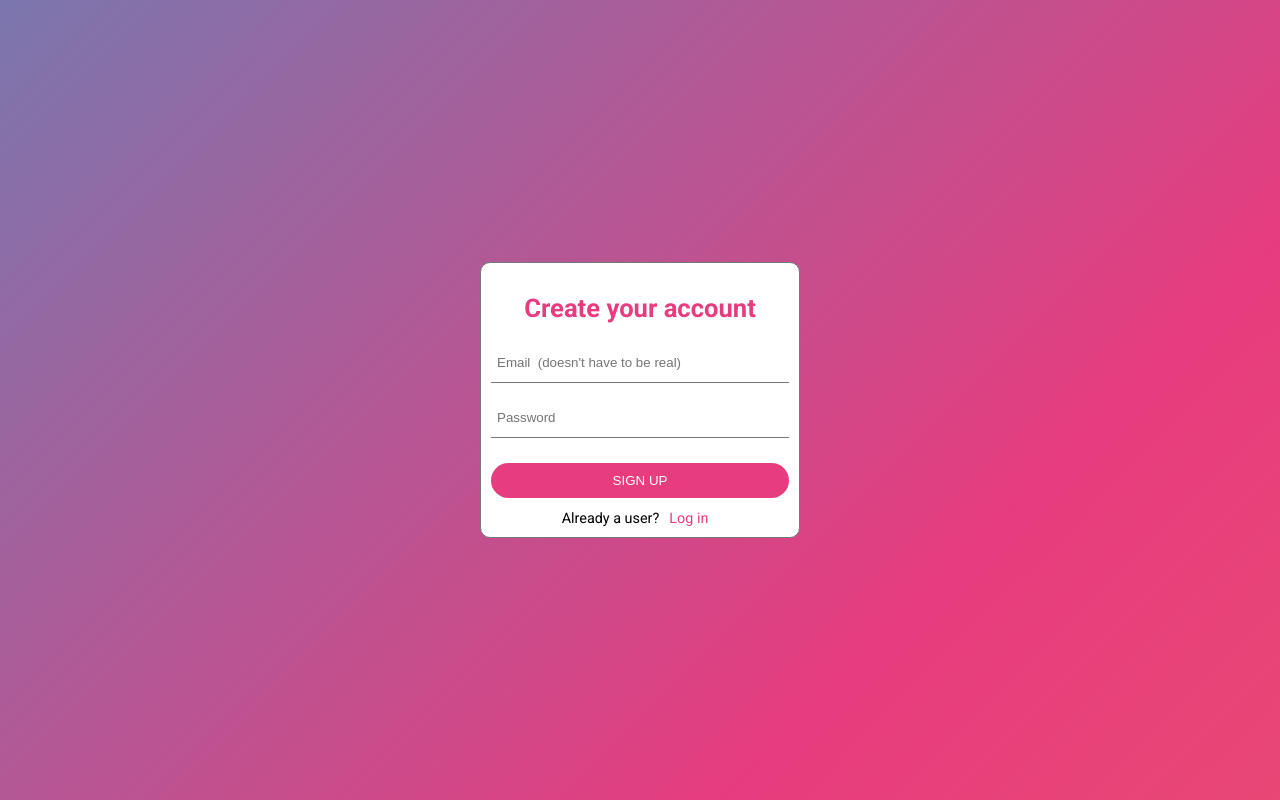
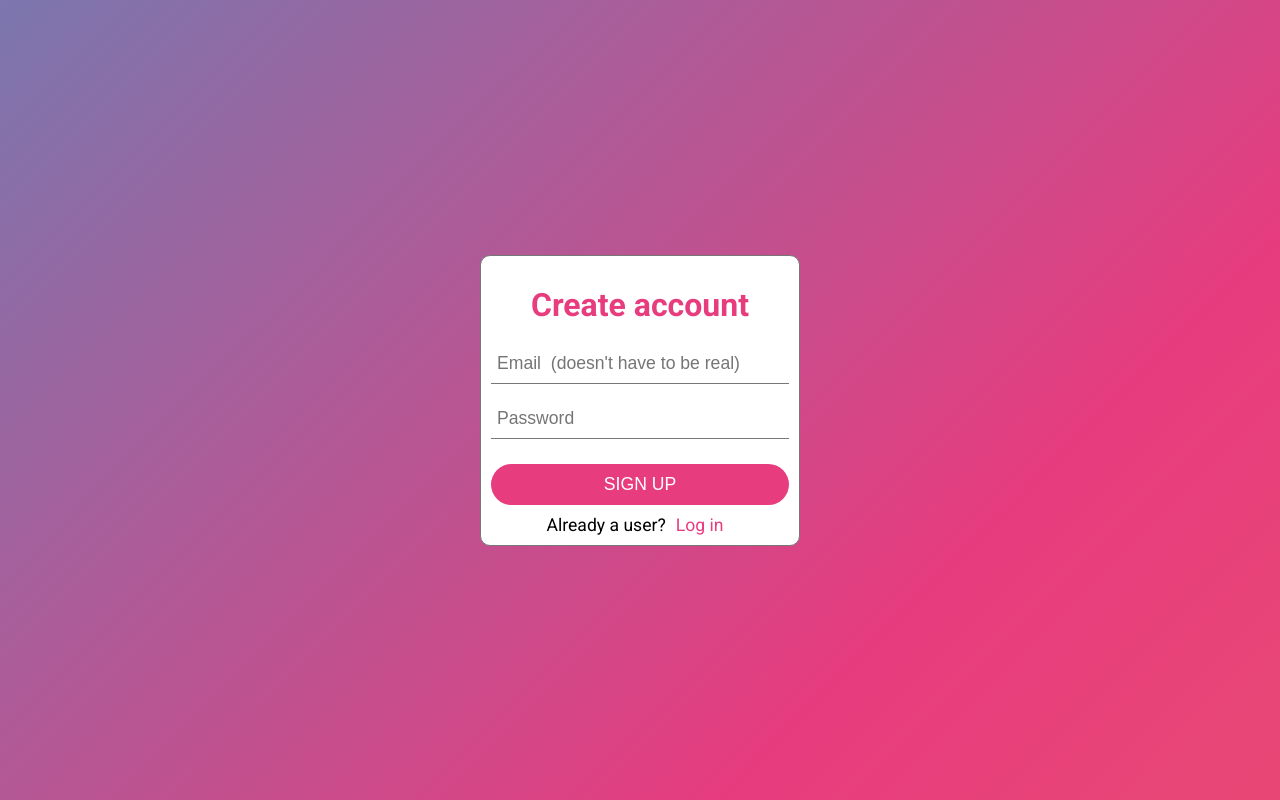
Before and after one commit to thanosoncode/minisocial, a React (Create React App) app: page / in a window 1280 px wide. Built offline with nearby package versions, Linux system fonts and the light colour scheme; no server answers.

Commit message:
font-sizes

```diff
--- a/src/Auth.js
+++ b/src/Auth.js
@@ -77,7 +77,7 @@ function Auth() {
     <AuthContainer>
       {!isMember && (
         <Form onSubmit={register} autoComplete="off">
-          <h3>Create your account</h3>
+          <h3>Create account</h3>
           <p>{errorRegister}</p>
           <input
             autoComplete="off"
--- a/src/Auth.styled.js
+++ b/src/Auth.styled.js
@@ -19,12 +19,12 @@ export const Form = styled.form`
   h3 {
     color: ${({ theme }) => theme.color};
     margin: 20px 0 10px 0;
-    font-size: 1.6em;
+    font-size: 2rem;
     text-align: center;
   }
 
   p {
-    font-size: 0.9em;
+    font-size: 1.1remem;
     margin-bottom: 10px;
   }
 
@@ -35,6 +35,7 @@ export const Form = styled.form`
     outline: none;
     border-bottom: 1px solid #777;
     padding-left: 6px;
+    font-size: 1.1rem;
   }
 
   button {
@@ -47,6 +48,7 @@ export const Form = styled.form`
     color: white;
     padding: 10px 0;
     text-transform: uppercase;
+    font-size: 1.1rem;
   }
 
   button:hover {
@@ -61,7 +63,7 @@ export const Form = styled.form`
     text-align: center;
   }
   span {
-    font-size: 0.9em;
+    font-size: 1.1rem;
     margin-right: 10px;
   }
 
--- a/src/Crud.styled.js
+++ b/src/Crud.styled.js
@@ -12,7 +12,7 @@ export const StyledNav = styled.header`
   align-items: center;
   margin-right: 10px;
   margin-bottom: 40px;
-  font-size: 0.9em;
+  font-size: 1.1rem;
 
   ul {
     display: flex;
@@ -43,6 +43,7 @@ export const StyledNav = styled.header`
     transition: 0.3s ease;
     background: none;
     border: none;
+    font-size: 1.1rem;
   }
 
   button:hover {
@@ -50,7 +51,7 @@ export const StyledNav = styled.header`
   }
   @media (max-width: 500px) {
     li {
-      margin-right: 5px;
+      margin-right: 15px;
     }
   }
 `;
@@ -58,10 +59,14 @@ export const StyledHeading = styled.div`
   text-align: center;
   margin-bottom: 40px;
   h3 {
+    font-size: 1.4rem;
+    font-weight: 500;
+    margin-bottom: 10px;
   }
   p {
     color: ${({ theme }) => theme.color};
     cursor: pointer;
+    font-size: 1.2rem;
   }
   p:hover {
     opacity: 0.8;
@@ -89,12 +94,15 @@ export const StyledTextarea = styled.textarea`
 `;
 
 export const StyledPostList = styled.div`
-  padding: 0 30px;
+  padding: 0 5px;
 `;
 export const StyledPost = styled.div`
   border-bottom: 1px solid #777;
   margin-bottom: 20px;
   padding-bottom: 10px;
+  p {
+    font-size: 1.1rem;
+  }
 `;
 export const StyledPostHeader = styled.header`
   display: flex;
@@ -109,7 +117,7 @@ export const StyledPostHeader = styled.header`
   }
 
   p {
-    font-size: 0.9em;
+    font-size: 1rem;
     margin-right: 10px;
   }
 `;
@@ -125,6 +133,7 @@ export const StyledSpan = styled.span`
   display: ${(display) => display};
   margin-left: 10px;
   cursor: pointer;
+  font-size: 1.1rem;
 `;
 
 export const LikeSection = styled.section`
@@ -138,6 +147,10 @@ export const LikeSection = styled.section`
     justify-content: center;
     align-items: center;
   }
+
+  span {
+    font-size: 1.1rem;
+  }
   span:first-child {
     display: flex;
     justify-content: center;
--- a/src/GlobalStyle.js
+++ b/src/GlobalStyle.js
@@ -25,5 +25,7 @@ export const GlobalStyle = createGlobalStyle`
 	100% {
 		background-position: 0% 50%;
 	}
+
+
 }
 `;
```
